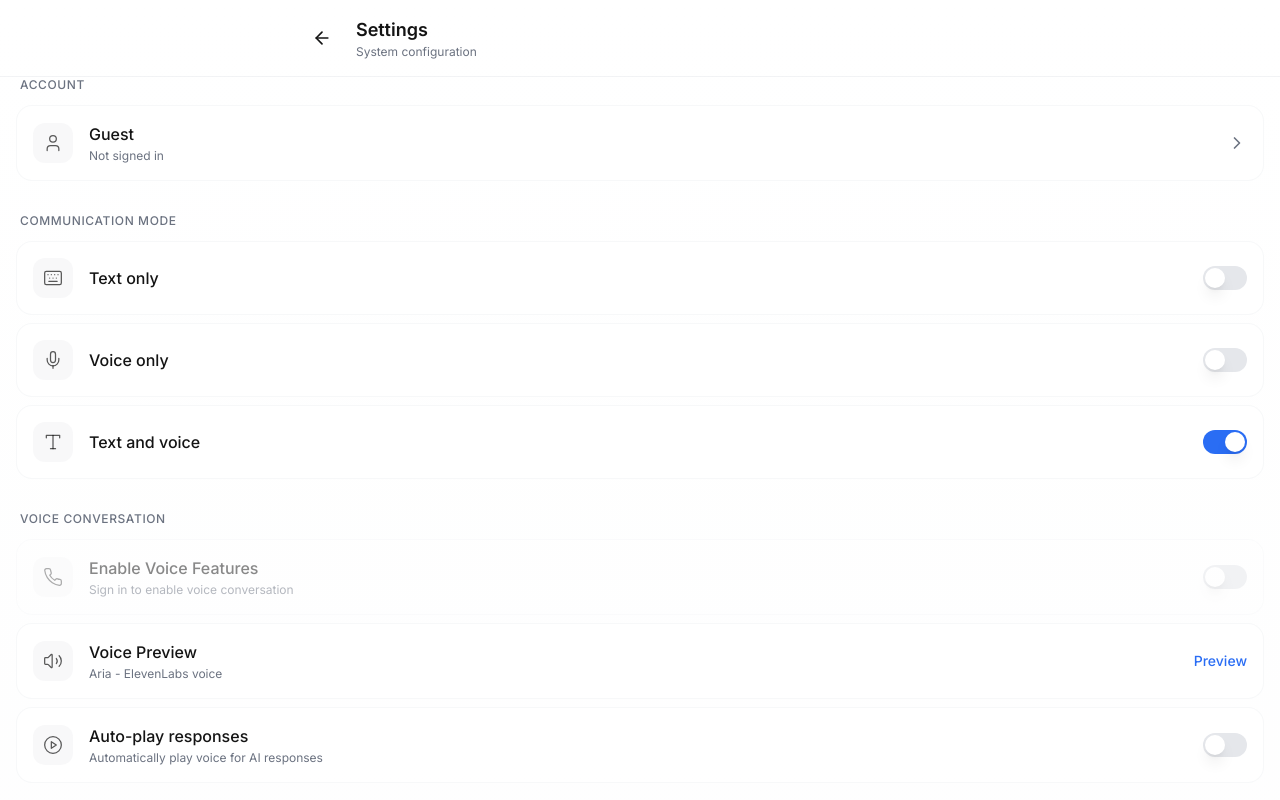
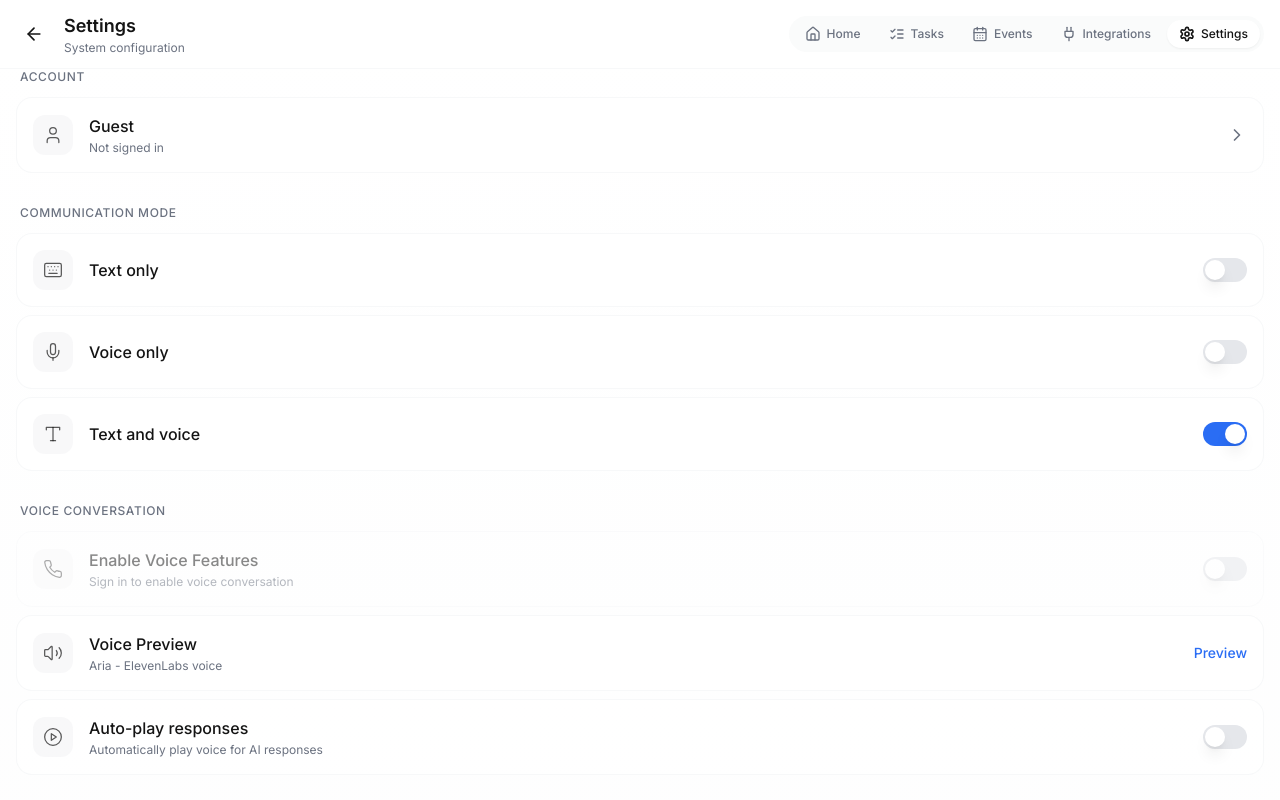
Before and after one commit to thecolinosborne/Ozlon-AI-Search, a React (Vite) app: page /settings in a window 1280 px wide. Shown: the top 800 px of the page. Built offline with nearby package versions, Linux system fonts and the light colour scheme; the HTML template or start-up script is replaced by a standard one; what @capacitor-community/sqlite, @capacitor/core, @lovable.dev/cloud-auth-js would draw is missing.

Commit message:
Changes
Co-authored-by: thecolinosborne <124605697+thecolinosborne@users.noreply.github.com>

```diff
--- a/src/components/navigation/BottomNav.tsx
+++ /dev/null
@@ -1,41 +0,0 @@
-import { useLocation, useNavigate } from "react-router-dom";
-import { Home, CalendarDays, ListChecks, Plug, Settings } from "lucide-react";
-import { cn } from "@/lib/utils";
-
-const navItems = [
-  { path: "/", icon: Home, label: "Home" },
-  { path: "/tasks", icon: ListChecks, label: "Tasks" },
-  { path: "/events", icon: CalendarDays, label: "Events" },
-  { path: "/integrations", icon: Plug, label: "Integrations" },
-  { path: "/settings", icon: Settings, label: "Settings" },
-];
-
-export const BottomNav = () => {
-  const location = useLocation();
-  const navigate = useNavigate();
-
-  return (
-    <nav className="fixed bottom-0 left-0 right-0 z-50 backdrop-blur-xl bg-background/80 border-t border-border/30 safe-area-bottom">
-      <div className="flex items-center justify-around h-16 max-w-lg mx-auto px-4">
-        {navItems.map(({ path, icon: Icon, label }) => {
-          const isActive = location.pathname === path;
-          return (
-            <button
-              key={path}
-              onClick={() => navigate(path)}
-              className={cn(
-                "flex flex-col items-center justify-center gap-1 px-6 py-2 rounded-2xl transition-all duration-300",
-                isActive
-                  ? "text-primary bg-primary/10"
-                  : "text-muted-foreground hover:text-foreground hover:bg-muted/50"
-              )}
-            >
-              <Icon className={cn("w-5 h-5 transition-transform", isActive && "scale-110")} strokeWidth={isActive ? 2.5 : 2} />
-              <span className="text-xs font-medium">{label}</span>
-            </button>
-          );
-        })}
-      </div>
-    </nav>
-  );
-};
--- a/src/pages/Settings.tsx
+++ b/src/pages/Settings.tsx
@@ -35,6 +35,7 @@ import {
   AlertDialogHeader,
   AlertDialogTitle,
 } from "@/components/ui/alert-dialog";
+import { TopNav } from "@/components/navigation/TopNav";
 
 const Settings = () => {
   const navigate = useNavigate();
@@ -190,10 +191,11 @@ const Settings = () => {
   }
 
   return (
-    <div className="min-h-screen bg-gradient-to-b from-background to-muted/20 pb-24">
+    <div className="min-h-screen bg-gradient-to-b from-background to-muted/20">
       {/* Header with Back Button */}
-      <header className="border-b border-border/50 px-4 py-4 safe-area-top">
-        <div className="max-w-2xl mx-auto flex items-center gap-4">
+      <header className="sticky top-0 z-40 backdrop-blur-xl bg-background/80 border-b border-border/30 px-4 py-3 safe-area-top">
+        <div className="max-w-7xl mx-auto flex items-center justify-between gap-3">
+          <div className="flex items-center gap-3">
             <button
               onClick={() => navigate("/")}
               className="p-2 hover:bg-muted rounded-full transition-colors"
@@ -204,6 +206,8 @@ const Settings = () => {
               <h1 className="text-lg font-semibold text-foreground">Settings</h1>
               <p className="text-xs text-muted-foreground">System configuration</p>
             </div>
+          </div>
+          <TopNav />
         </div>
       </header>
 
```
Lines whose indentation alone changed are shown as unchanged.
